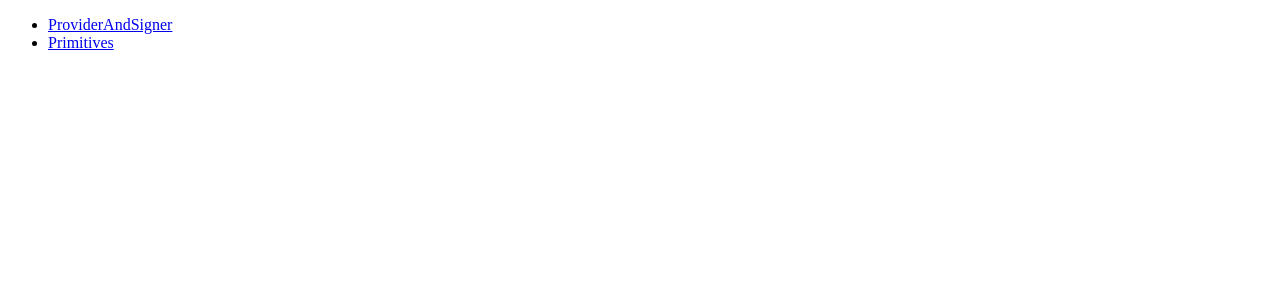
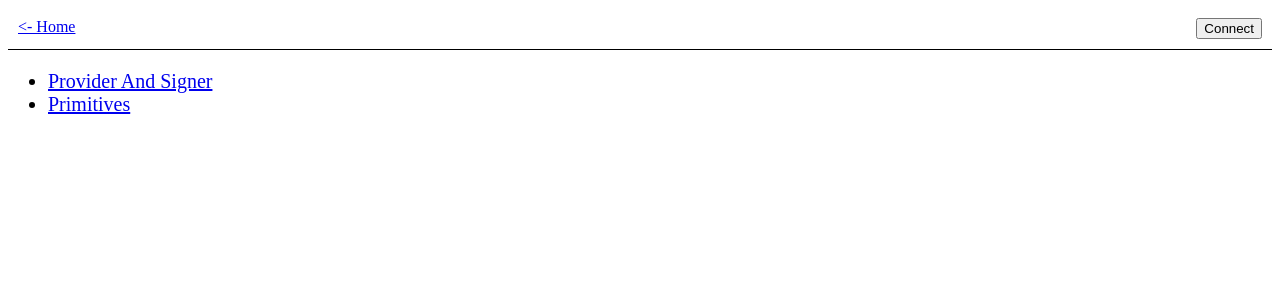
Before and after one commit to IgorTimo/ethers_course, a Next.js app: page / in a window 1280 px wide. Shown: the top 300 px of the page. Built offline with nearby package versions, Linux system fonts and the light colour scheme.

Commit message:
update project structure

```diff
--- a/abi/primitives.js
+++ b/abi/primitives/primitives.js
@@ -1,5 +1,5 @@
 import { Contract } from "ethers";
-import defaultProvider from "./defaultProvider";
+import defaultProvider from "../defaultProvider";
 
 const humanReadableAbi = [
   // "bool public isTrue",
--- /dev/null
+++ b/components/Header.js
@@ -0,0 +1,37 @@
+import Link from "next/link";
+import { useAppContext } from "../hooks/useAppContext";
+import connectMetaMask from "../utils/connectMetaMask";
+
+const Header = () => {
+  const { contextState, updateContextState } = useAppContext();
+  const currentAccount = contextState?.currentAccount;
+
+  const handleConnectClick = async () => {
+    try {
+      const currentAccount = await connectMetaMask();
+      updateContextState({ currentAccount });
+    } catch (error) {
+      console.error(error);
+    }
+  };
+
+  return (
+    <div
+      style={{
+        borderBottom: "1px solid black",
+        padding: "10px",
+        display: "flex",
+        justifyContent: "space-between",
+      }}
+    >
+      <Link href="/">{`<- Home`}</Link>
+      {currentAccount ? (
+        <span>{currentAccount}</span>
+      ) : (
+        <button onClick={handleConnectClick}>Connect</button>
+      )}
+    </div>
+  );
+};
+
+export default Header;
--- /dev/null
+++ b/components/Layout.js
@@ -0,0 +1,12 @@
+import Header from "./Header";
+
+const Layout = ({ children }) => {
+  return (
+    <div>
+      <Header />
+      {children}
+    </div>
+  );
+};
+
+export default Layout;
--- a/pages/index.js
+++ b/pages/index.js
@@ -1,15 +1,18 @@
 import Link from "next/link";
+import Layout from "../components/Layout";
 
 const Index = () => {
   return (
-    <ul>
+    <Layout>
+      <ul style={{ fontSize: "20px" }}>
         <li>
-        <Link href="provider_and_signer">ProviderAndSigner</Link>
+          <Link href="provider_and_signer">Provider And Signer</Link>
         </li>
         <li>
           <Link href="primitives">Primitives</Link>
         </li>
       </ul>
+    </Layout>
   );
 };
 
--- a/pages/provider_and_signer.js
+++ b/pages/provider_and_signer.js
@@ -2,6 +2,7 @@ import { formatEther, parseEther } from "ethers";
 import { useEffect, useRef, useState } from "react";
 import defaultProvider from "../abi/defaultProvider";
 import walletProvider from "../abi/walletProvider";
+import Layout from "../components/Layout";
 import { useAppContext } from "../hooks/useAppContext";
 
 const ProviderAndSigner = () => {
@@ -60,7 +61,7 @@ const ProviderAndSigner = () => {
   };
 
   return (
-    <div>
+    <Layout>
       <h1>Address: {currentAccount}</h1>
       <h1>balance: {etherBalance}</h1>
       <button onClick={handleConnectClick}>connect</button>
@@ -72,7 +73,7 @@ const ProviderAndSigner = () => {
         <input ref={amountRef} name="amount" step=".01" type="number" />
         <button>Send</button>
       </form>
-    </div>
+    </Layout>
   );
 };
 
--- /dev/null
+++ b/utils/connectMetaMask.js
@@ -0,0 +1,12 @@
+const connectMetaMask = async () => {
+  if (!window?.ethereum) {
+    throw new Error("No MM in this browser!");
+  }
+  const accounts = await window.ethereum.request({
+    method: "eth_requestAccounts",
+    params: [],
+  });
+  return accounts[0];
+};
+
+export default connectMetaMask;
```
Also changed, not shown: abi/primitives/getPrimitivesWithSigner.js (added, +11 -0 lines), pages/primitives.js (+5 -10 lines). Lines whose indentation alone changed are shown as unchanged.
